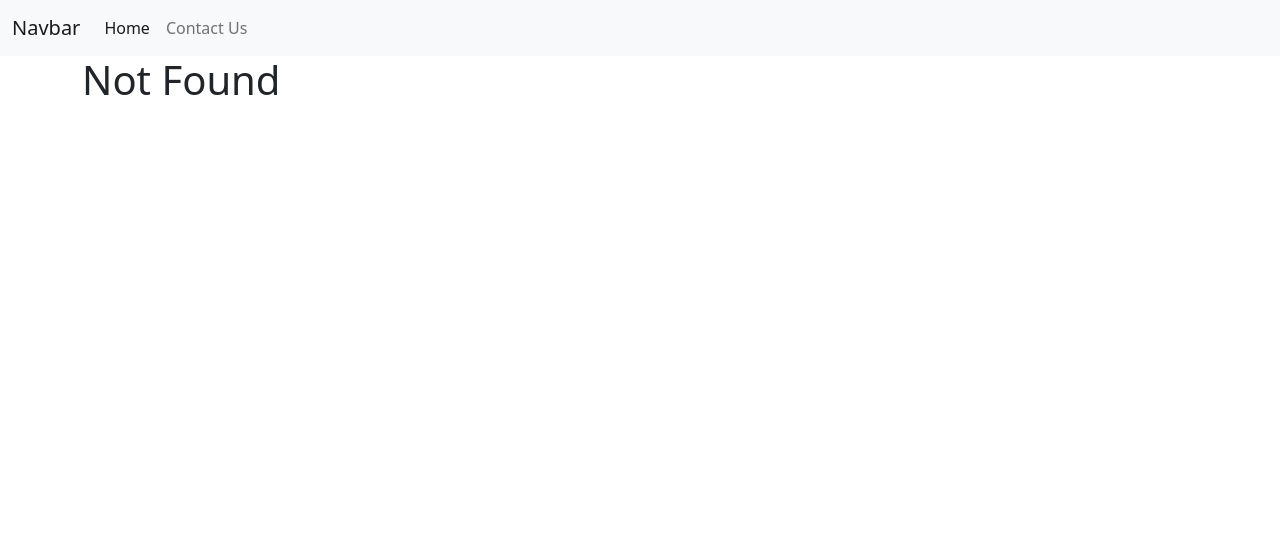
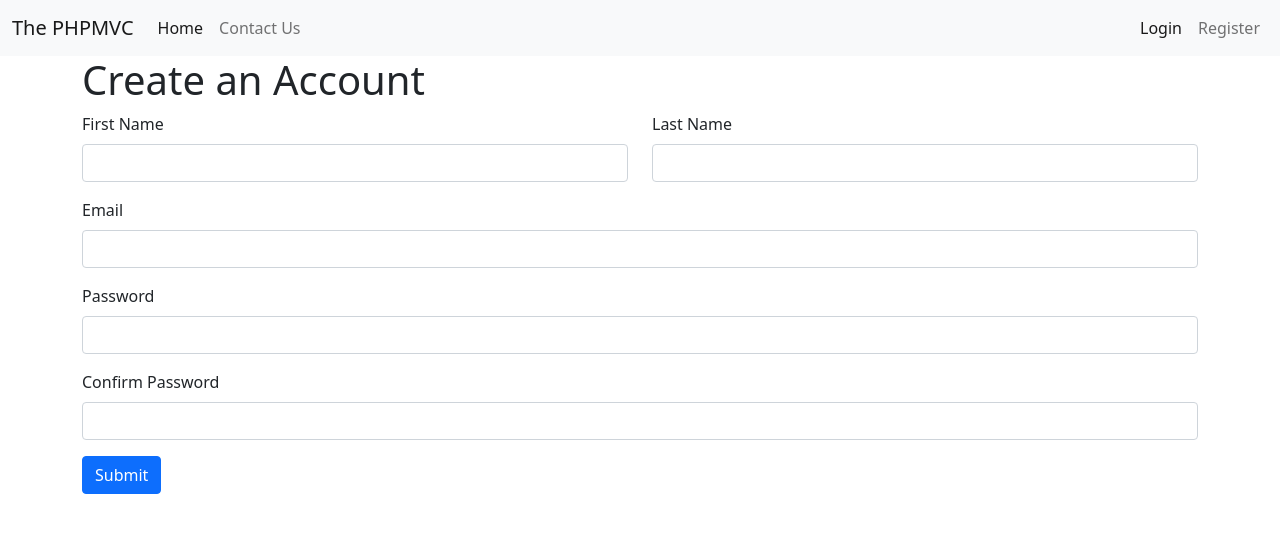
Before and after one commit to jazzari/PHP_MVC, a PHP site: page /register in a window 1280 px wide. Shown: the top 533 px of the page. Run offline with PHP 8.4, Linux system fonts and the light colour scheme.

Commit message:
Create login and register pages and routes

```diff
--- /dev/null
+++ b/controllers/AuthController.php
@@ -0,0 +1,18 @@
+<?php
+namespace app\controllers;
+use app\core\Controller;
+use app\core\Request;
+
+class AuthController extends Controller{
+    public function login(){
+        return $this->render('login');
+    }
+
+    public function register(Request $request){
+        if ($request->isPost()){
+            return "Handle submitted data";
+        }
+        return $this->render('register');
+    }
+}
+?>
--- a/core/Request.php
+++ b/core/Request.php
@@ -12,18 +12,26 @@ class Request{
        return substr($path, 0, $position);
     }
 
-    public function getMethod(){
+    public function method(){
         return strtolower($_SERVER['REQUEST_METHOD']);
+    }
+
+    public function isGet(){
+        return $this->method() === 'get';
+    }
+
+    public function isPost(){
+        return $this->method() === 'post';
     }
 
     public function getBody(){
         $body = [];
-        if ($this->getMethod() === 'get'){
+        if ($this->method() === 'get'){
             foreach ($_GET as $key => $value){
                 $body[$key] = filter_input(INPUT_GET, $key, FILTER_SANITIZE_SPECIAL_CHARS);
             }
         }
-        if ($this->getMethod() === 'post'){
+        if ($this->method() === 'post'){
             foreach ($_POST as $key => $value){
                 $body[$key] = filter_input(INPUT_POST, $key, FILTER_SANITIZE_SPECIAL_CHARS);
             }
--- a/core/router.php
+++ b/core/router.php
@@ -20,7 +20,7 @@ class Router{
 
     public function resolve(){
         $path = $this->request->getPath();
-        $method = $this->request->getMethod();
+        $method = $this->request->method();
         $callback = $this->routes[$method][$path] ?? false;
         if($callback === false){
             return $this->renderView('_404');
--- a/public/index.php
+++ b/public/index.php
@@ -2,6 +2,7 @@
 require_once __DIR__ . '/../vendor/autoload.php';
 use app\controllers\SiteController;
 use app\core\Application;
+use app\controllers\AuthController;
 
 $app = new Application(dirname(__DIR__));
 
@@ -9,5 +10,11 @@ $app->router->get('/home', [SiteController::class, 'home']);
 $app->router->get('/contact', [SiteController::class, 'contact']);
 $app->router->post('/contact', [SiteController::class, 'handleContact']);
 
+$app->router->get('/login', [AuthController::class, 'login']);
+$app->router->post('/login', [AuthController::class, 'login']);
+$app->router->get('/register', [AuthController::class, 'register']);
+$app->router->post('/register', [AuthController::class, 'register']);
+
+
 $app->run();
 ?>
--- a/views/layouts/main.php
+++ b/views/layouts/main.php
@@ -8,13 +8,13 @@
     <!-- Bootstrap CSS -->
     <link href="https://cdn.jsdelivr.net/npm/bootstrap@5.0.2/dist/css/bootstrap.min.css" rel="stylesheet" integrity="sha384-EVSTQN3/azprG1Anm3QDgpJLIm9Nao0Yz1ztcQTwFspd3yD65VohhpuuCOmLASjC" crossorigin="anonymous">
 
-    <title>Hello, world!</title>
+    <title>The PHPMVC</title>
   </head>
   <body>
 
   <nav class="navbar navbar-expand-lg navbar-light bg-light">
   <div class="container-fluid">
-    <a class="navbar-brand" href="#">Navbar</a>
+    <a class="navbar-brand" href="#">The PHPMVC</a>
     <button class="navbar-toggler" type="button" data-bs-toggle="collapse" data-bs-target="#navbarNav" aria-controls="navbarNav" aria-expanded="false" aria-label="Toggle navigation">
       <span class="navbar-toggler-icon"></span>
     </button>
@@ -25,6 +25,14 @@
         </li>
         <li class="nav-item">
           <a class="nav-link" href="/contact">Contact Us</a>
+        </li>
+      </ul>
+      <ul class="navbar-nav ms-auto">
+        <li class="nav-item">
+          <a class="nav-link active" aria-current="page" href="/login">Login</a>
+        </li>
+        <li class="nav-item">
+          <a class="nav-link" href="/register">Register</a>
         </li>
       </ul>
     </div>
--- /dev/null
+++ b/views/register.php
@@ -0,0 +1,32 @@
+<h1>Create an Account</h1>
+
+<form action="" method="POST">
+  <div class="row">
+    <div class="col">
+    <div class="mb-3">
+    <label for="first" class="form-label">First Name</label>
+    <input type="text" class="form-control" id="first" name="first">
+  </div>
+    </div>
+    <div class="col">
+    <div class="mb-3">
+    <label for="last" class="form-label">Last Name</label>
+    <input type="text" class="form-control" id="last" name="last">
+  </div>
+    </div>
+  </div>
+  <div class="mb-3">
+    <label for="email" class="form-label">Email</label>
+    <input type="email" class="form-control" id="email" name="email">
+  </div>
+  <div class="mb-3">
+    <label for="password" class="form-label">Password</label>
+    <input type="password" class="form-control" id="password" name="password">
+  </div>
+  <div class="mb-3">
+    <label for="confirmation" class="form-label">Confirm Password</label>
+    <input type="password" class="form-control" id="confirmation" name="confirmation">
+  </div>
+
+  <button type="submit" class="btn btn-primary">Submit</button>
+</form>
```
Also changed, not shown: views/login.php (added).
